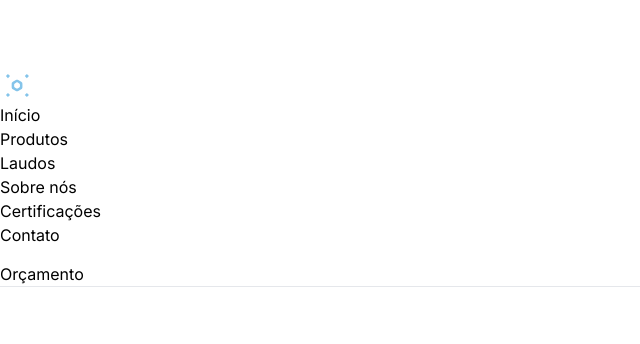
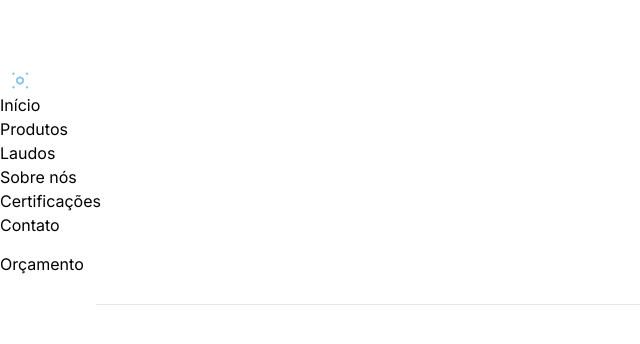
Before and after one commit to felixdomingos1/Halogenn, a Next.js app: page / in a window 1280 px wide. Shown: the top 344 px of the page, without its empty margins (0-640 px from the left). Built offline with nearby package versions, Linux system fonts and the light colour scheme.

Commit message:
New Css Added

```diff
--- a/app/globals.css
+++ b/app/globals.css
@@ -7,8 +7,14 @@
   --background-start-rgb: 214, 219, 220;
   --background-end-rgb: 255, 255, 255;
 }
-
-hr{
+.hr{
+  margin-top: 28px;
+  width: 100%;
+  display: flex;
+  align-items: center;
+  justify-content: center;
+}
+.hr hr{
   width: 85%;
   height: 1px;
   background: #E0E0E0;
--- a/app/src/components/header.tsx
+++ b/app/src/components/header.tsx
@@ -7,7 +7,7 @@ export default function Header(){
       <>
          <div style={{color:variables.UlLinks, fontFamily:variables.fFamily, display:variables.UlDisplay, alignItems:'center', justifyContent:'space-evenly',marginTop:'68px', width:variables.headerWidth}}>
             <div className="logo">
-                  <svg xmlns="http://www.w3.org/2000/svg" width="160" height="35" viewBox="0 0 160 35" fill="none">
+                  <svg xmlns="http://www.w3.org/2000/svg" width="130" height="25" viewBox="0 0 160 35" fill="none">
                   <path d="M5.8956 8.07551L7.94507 10.125L9.99453 8.07552L7.94506 6.02605L5.8956 8.07551Z" fill="#84C4EA"/>
                   <path d="M24.8106 8.07727L26.8601 10.1267L28.9096 8.07728L26.8601 6.02781L24.8106 8.07727Z" fill="#84C4EA"/>
                   <path d="M5.89743 27.0731L7.9469 29.1226L9.99636 27.0731L7.94689 25.0237L5.89743 27.0731Z" fill="#84C4EA"/>
@@ -29,7 +29,7 @@ export default function Header(){
             </div>
             <div className="nav">
                <nav >
-                  <ul style={{display:variables.UlDisplay, alignItems:variables.UlAlign, gap:variables.UlGap}}>
+                  <ul style={{fontSize:variables.fontSizeLink, display:variables.UlDisplay, alignItems:variables.UlAlign, gap:variables.UlGap}}>
                      <li>Início</li>
                      <li>Produtos</li>
                      <li>Laudos</li>
@@ -39,7 +39,7 @@ export default function Header(){
                   </ul>
                </nav>
             </div>
-            <div className="orcamento" style={{display:variables.UlDisplay, alignItems:'center'}}>
+            <div className="orcamento" style={{padding:variables.paddingBtn, background:variables.bGBtn , borderRadius:variables.bRadiusBtn  ,display:variables.UlDisplay, alignItems:'center'}}>
                <svg xmlns="http://www.w3.org/2000/svg" width="15" height="15" viewBox="0 0 15 15" fill="none">
                   <g clip-path="url(#clip0_382_494)">
                      <path d="M13.3929 0.535713H1.60714C1.01541 0.535713 0.535713 1.01541 0.535713 1.60714V13.3929C0.535713 13.9846 1.01541 14.4643 1.60714 14.4643H13.3929C13.9846 14.4643 14.4643 13.9846 14.4643 13.3929V1.60714C14.4643 1.01541 13.9846 0.535713 13.3929 0.535713Z" stroke="white" stroke-linecap="round" stroke-linejoin="round"/>
@@ -54,7 +54,9 @@ export default function Header(){
                <span>Orçamento</span>
             </div>
          </div>
-         <hr />
+         <div className='hr'>
+            <hr />
+         </div>
       </>
    )
 }
--- a/app/variables.module.scss
+++ b/app/variables.module.scss
@@ -2,6 +2,7 @@ $headerBackground: #313352;
 $headerWidth : 100%;
 $headerHeight : 500px;
 $activeLink : #F5643D;
+$fontSizeLink : 15px;
 $colorsDefault : #FFFFFF;
 $fontFamily : 'DM', sans;
 
@@ -10,11 +11,19 @@ $navUlDisplay : inline-flex;
 $navUlAlign : flex-start;
 $navUlGap:45px;
 
+
+$paddingBtnOrcamento :12px 18px ;
+$gapBtnOrcamento : 5px;
+$borderRadiusBtnOrcamento : 7px;
+$backGroundBtnOrcamento : rgba(255,255,255,0.09);
+
+
 :export {
    fFamily: $fontFamily;
    Background: $headerBackground;
    headerWidth:$headerWidth;
    headerHeight:$headerHeight;
+   fontSizeLink:$fontSizeLink;
 
 
    UlDisplay : $navUlDisplay;
@@ -22,5 +31,8 @@ $navUlGap:45px;
    UlGap : $navUlGap;
    UlLinks : $colorsDefault;
 
-
+   PaddingBtn : $paddingBtnOrcamento;
+   gapBtn : $gapBtnOrcamento;
+   bRadiusBtn : $borderRadiusBtnOrcamento;
+   bGBtn : $backGroundBtnOrcamento;
 }
```
